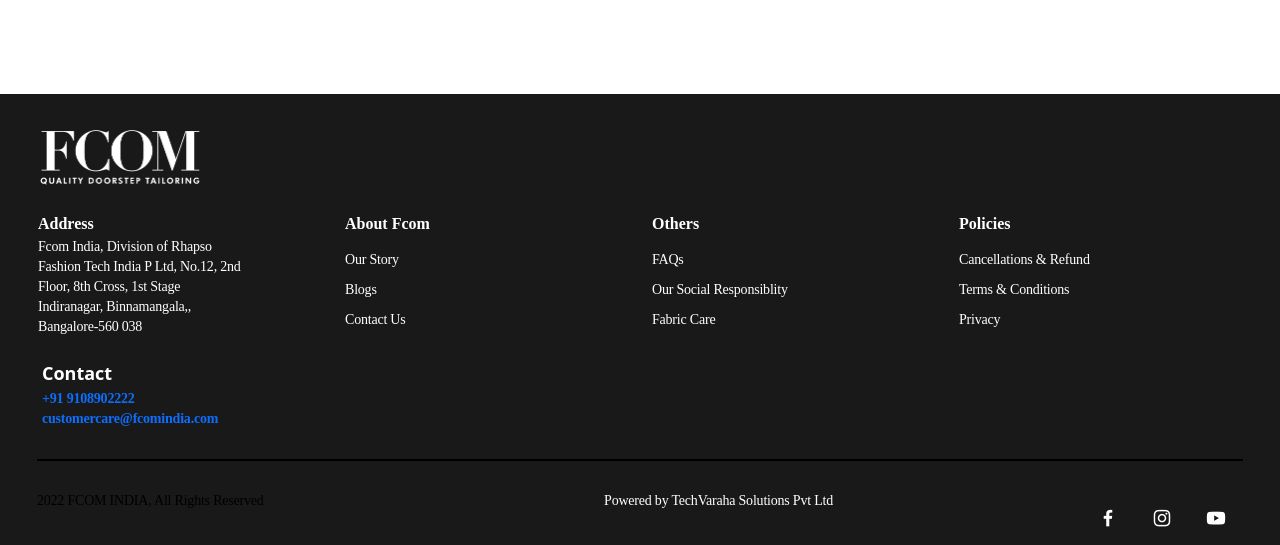
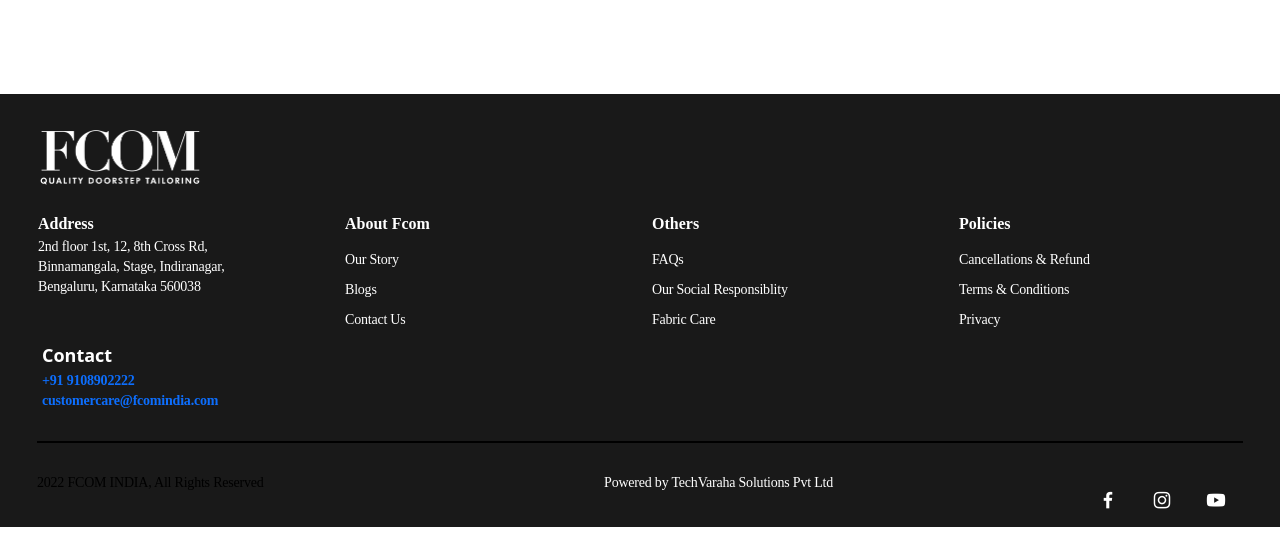
Before and after one commit to Muthusamyc/FCOM, a Django app: template bookings/templates/cart.html in a window 1280 px wide. Shown: the part 1681-2226 px from the top of the page. Run offline with Django 4.2, Linux system fonts and the light colour scheme; the template is opened without the code that fills it: most values are stand-ins (such as "Sample title", 1, 10 or a date in 2020); grey boxes marked "Sample" are stand-in pictures; parts of the project's set-up code (start-up, migrations or seed data) failed here and were passed over; some libraries are stand-ins or nearby versions.

Commit message:
To change Address

```diff
--- a/templates/frontend/footer.html
+++ b/templates/frontend/footer.html
@@ -26,7 +26,7 @@
                 <div class="row">
                     <div class="col-lg-3 col-md-3 mt-2 text-white">
                         <strong class="footer-head">Address</strong>
-                        <p class="para22"><a target="_blank" class="map-link" href="https://www.google.com/maps/dir/13.0230049,77.6434209/fcom+india/@13.0140173,77.5899239,13z/data=!3m1!4b1!4m9!4m8!1m1!4e1!1m5!1m1!1s0x3bae16a9ccfa17e1:0x7c9ca1b712b932e!2m2!1d77.639391!2d12.981893">Fcom India, Division of Rhapso Fashion Tech India P Ltd, No.12, 2nd Floor, 8th Cross, 1st Stage Indiranagar, Binnamangala,, Bangalore-560 038</a></p>
+                        <p class="para22"><a target="_blank" class="map-link" href="https://www.google.com/maps/dir/13.0230049,77.6434209/fcom+india/@13.0140173,77.5899239,13z/data=!3m1!4b1!4m9!4m8!1m1!4e1!1m5!1m1!1s0x3bae16a9ccfa17e1:0x7c9ca1b712b932e!2m2!1d77.639391!2d12.981893">2nd floor 1st, 12, 8th Cross Rd, Binnamangala, Stage, Indiranagar, Bengaluru, Karnataka 560038</a></p>
                     </div>
                     <div class="col-lg-3 col-md-3 mt-2 text-white">
                         <strong class="footer-head">About Fcom</strong>
```
